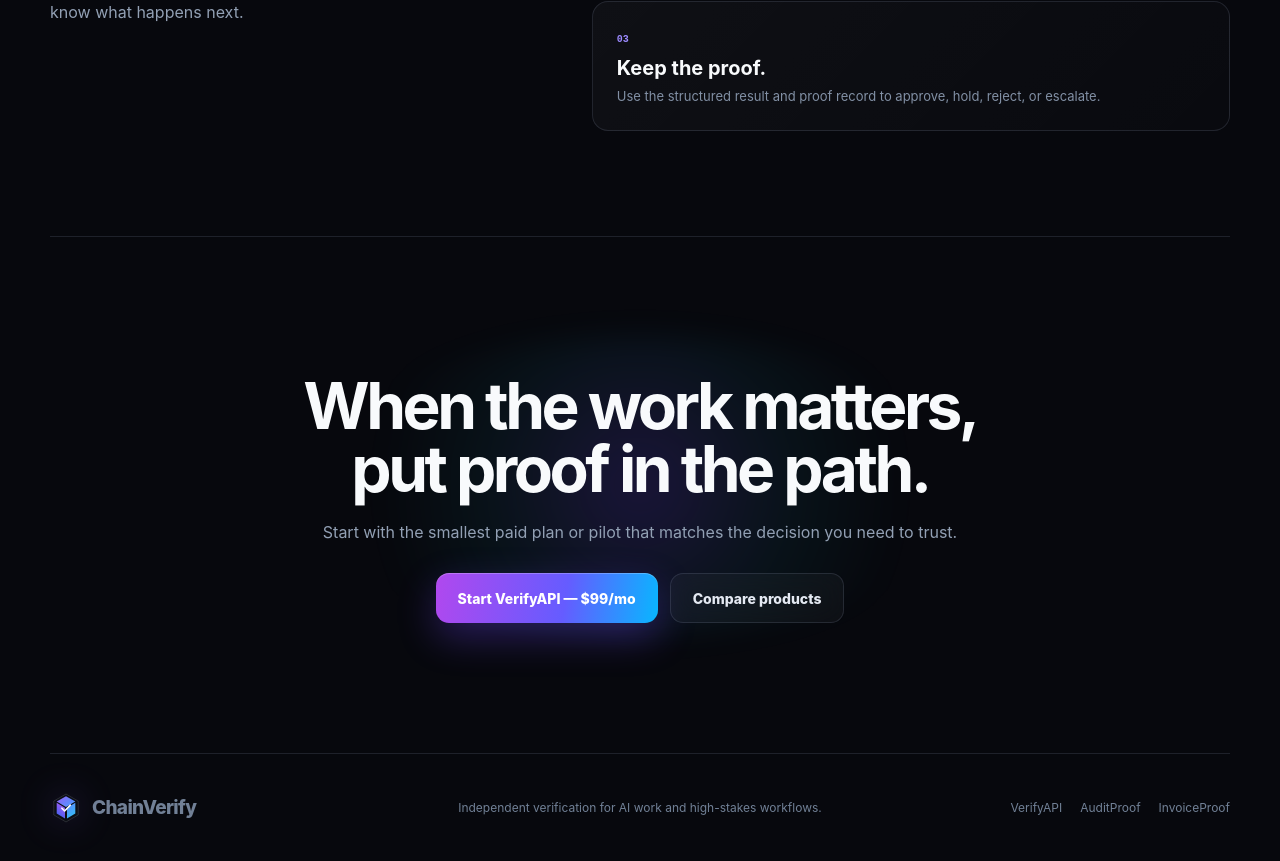
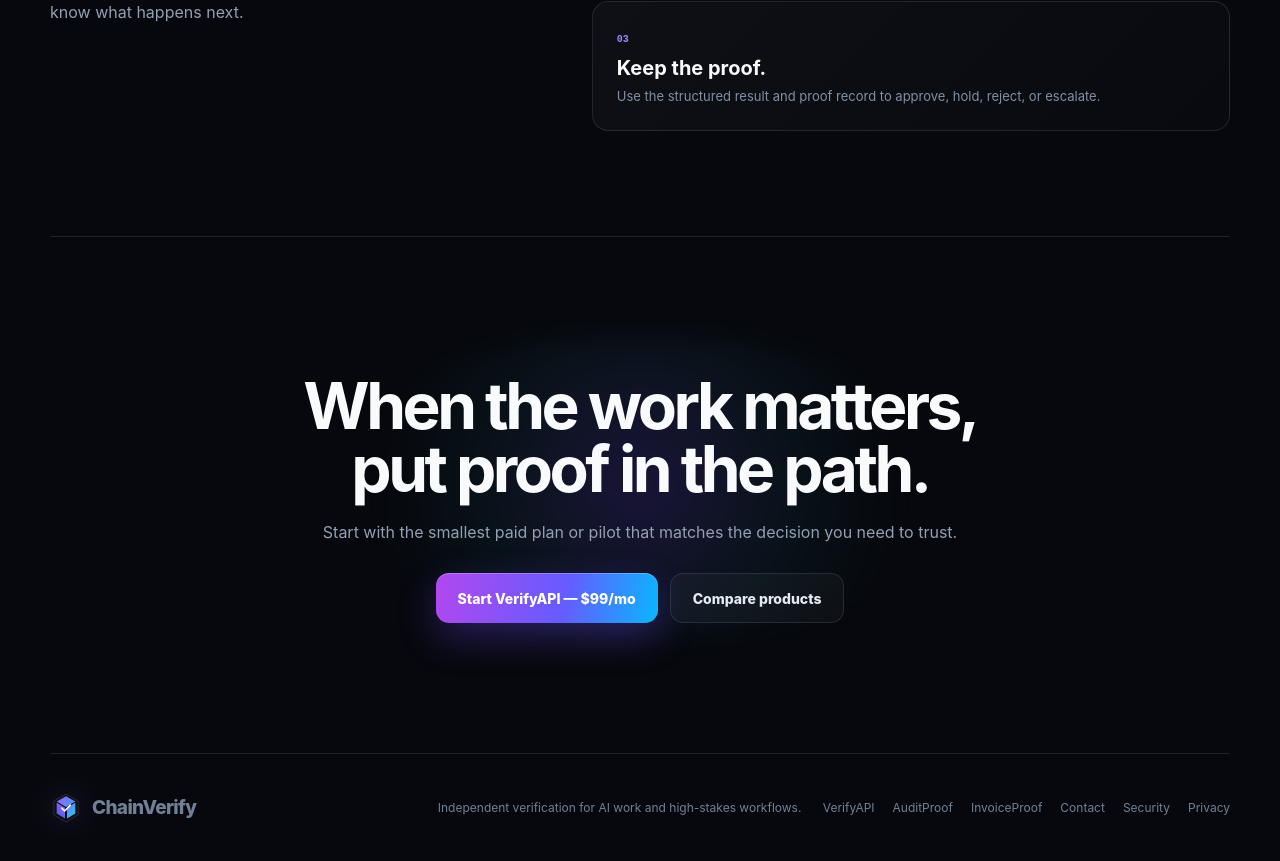
Before and after one commit to BenStoneAI/Chain-verify, a Next.js app in the folder apps/web/: page / in a window 1280 px wide. Shown: the part 2440-3301 px from the top of the page. Built offline with nearby package versions, Linux system fonts and the light colour scheme.

Commit message:
fix(footer): add company and legal links to homepage

```diff
--- a/apps/web/src/app/page.tsx
+++ b/apps/web/src/app/page.tsx
@@ -161,7 +161,7 @@ export default function HomePage() {
       <footer className="cv-home-footer">
         <div className="cv-brand"><ChainVerifyMark className="cv-brand-mark"/><span>ChainVerify</span></div>
         <p>Independent verification for AI work and high-stakes workflows.</p>
-        <div><Link href="/verify-api">VerifyAPI</Link><Link href="/audit-proof">AuditProof</Link><Link href="/invoice-proof">InvoiceProof</Link></div>
+        <div><Link href="/verify-api">VerifyAPI</Link><Link href="/audit-proof">AuditProof</Link><Link href="/invoice-proof">InvoiceProof</Link><Link href="/contact">Contact</Link><Link href="/security">Security</Link><Link href="/privacy">Privacy</Link></div>
       </footer>
     </main>
   );
```
